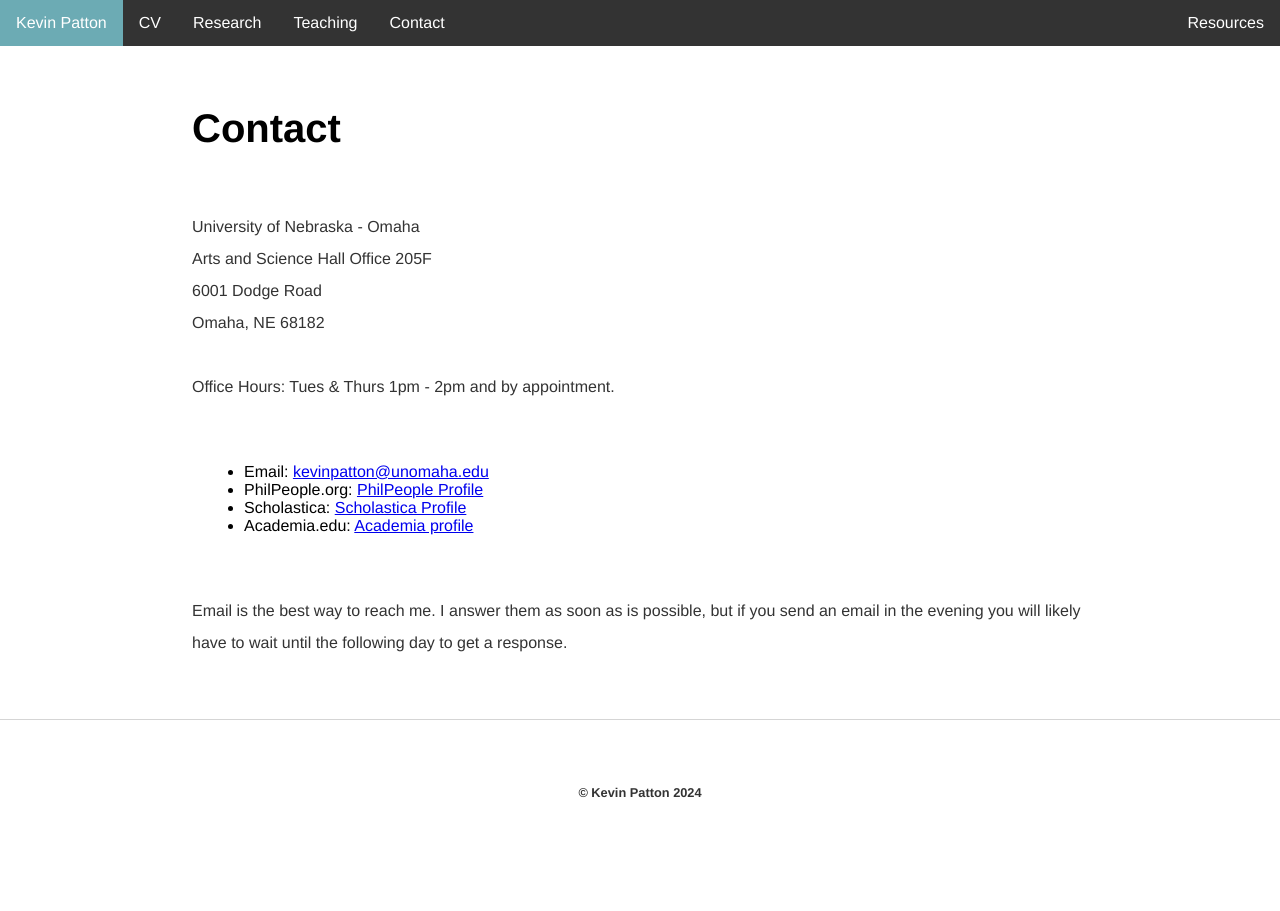
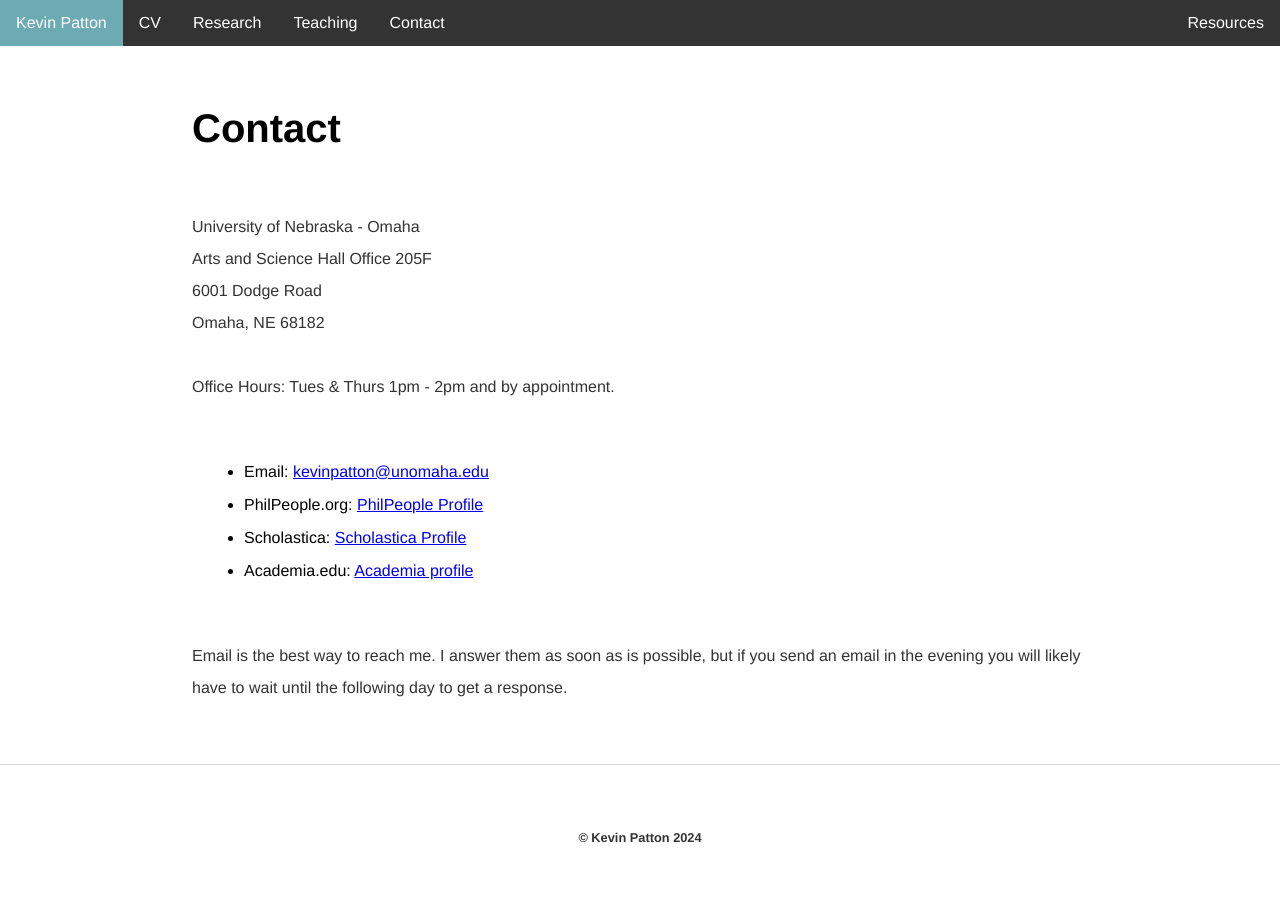
Before and after one commit to kevinjpatton/kevinjpatton.github.io, a Jekyll site: the page built from contact/index.html, in a window 1280 px wide. Built offline with Jekyll 4.4.1, drawn with Linux system fonts in a browser that asks for light colours; Markdown is read by kramdown in place of the engine named in the settings.

Commit message:
Update main.css

```diff
--- a/css/main.css
+++ b/css/main.css
@@ -111,7 +111,7 @@ table, th, td {  /* This will apply the font to the entire table */
     font-family: 'Helvetica', 'Arial', 'Sans-Serif'; /* Example: Use a different font */
 }
 
-.course-list li {
+.standard-list li {
     margin-bottom: 15px;
 }
 
```
